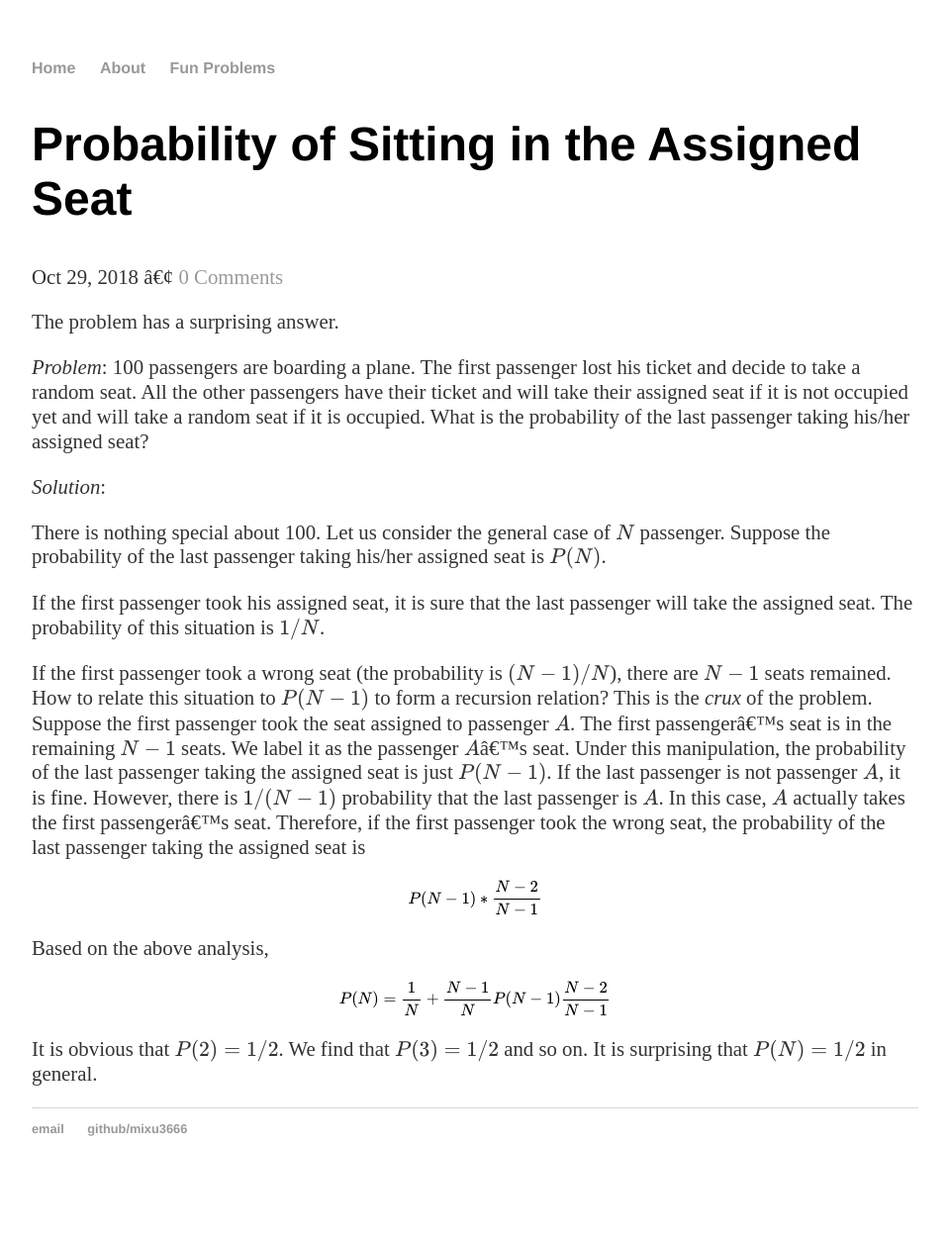
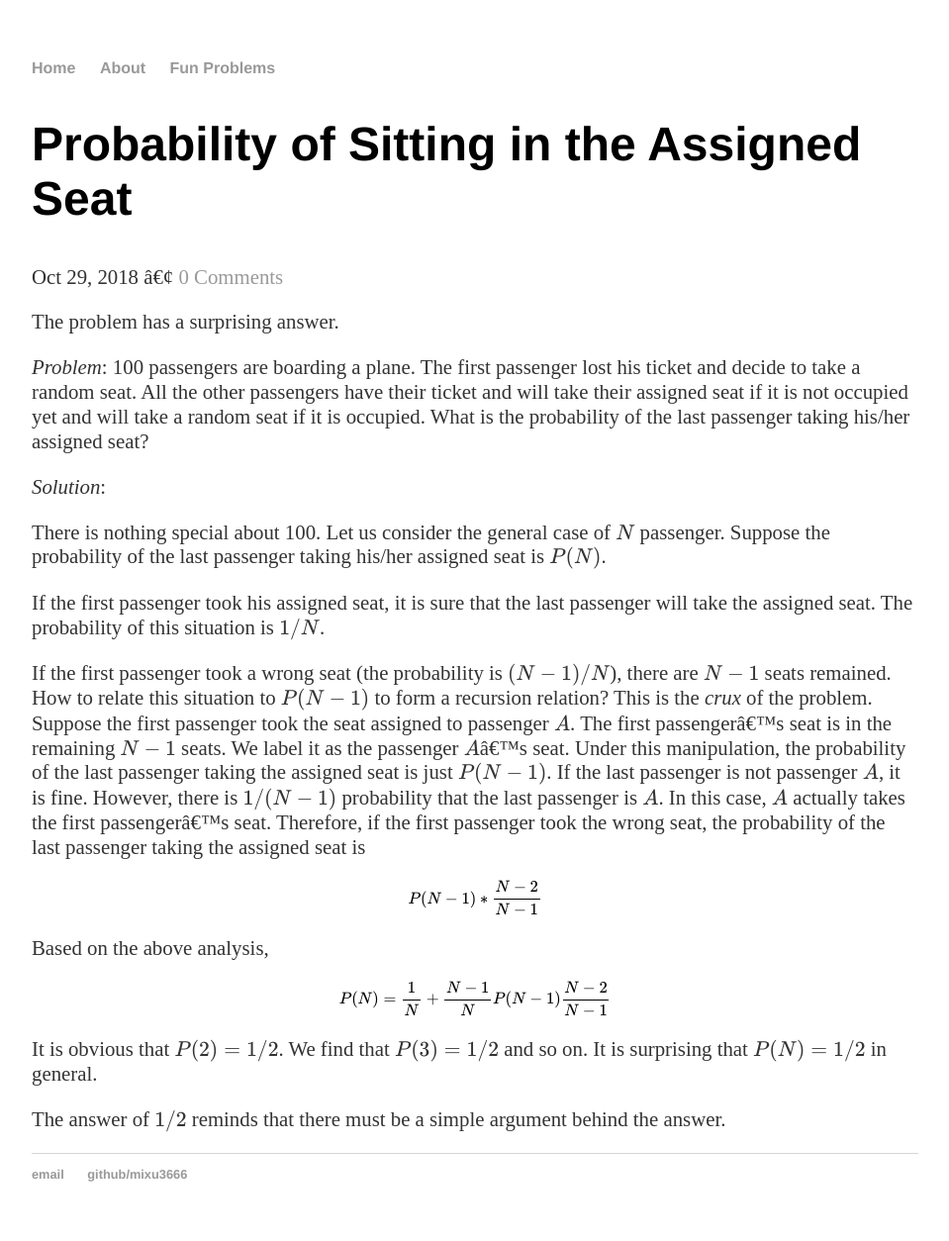
Before and after one commit to mixu3666/mixu3666.github.io, a Jekyll site: the page built from _posts/2018-10-31-Probability-of-Sitting-in-the-Assigned-Seat.md, in a window 1280 px wide. Shown: the whole page at 99% size, without its empty margins (160-1119 px from the left). Built offline with Jekyll 4.4.1, drawn with Linux system fonts in a browser that asks for light colours; formulas are drawn with MathJax 3; a script that is not in the unit is left out; comment, search, counter and statistics services are not loaded; before the commit the page ends 1208 px from its top, so only the background shows below that.

Commit message:
Update 2018-10-31-Probability-of-Sitting-in-the-Assigned-Seat.md

```diff
--- a/_posts/2018-10-31-Probability-of-Sitting-in-the-Assigned-Seat.md
+++ b/_posts/2018-10-31-Probability-of-Sitting-in-the-Assigned-Seat.md
@@ -29,3 +29,5 @@ P(N)=\frac{1}{N}+\frac{N-1}{N}P(N-1)\frac{N-2}{N-1}
 $$
 
 It is obvious that $P(2)=1/2$. We find that $P(3)=1/2$ and so on. It is surprising that $P(N)=1/2$ in general.
+
+The answer of $1/2$ reminds that there must be a simple argument behind the answer.
```
